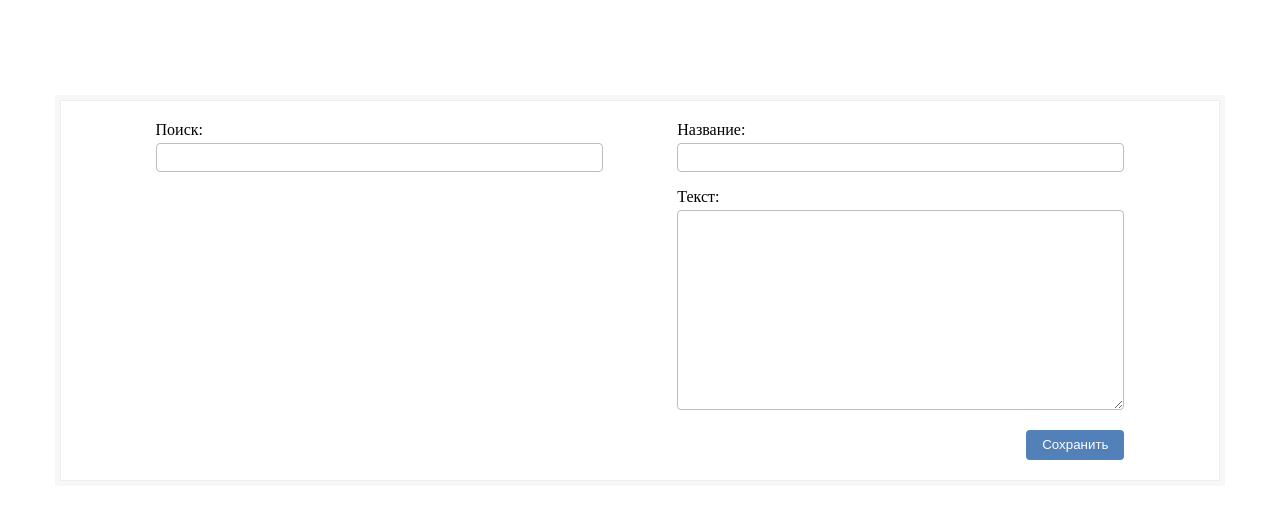
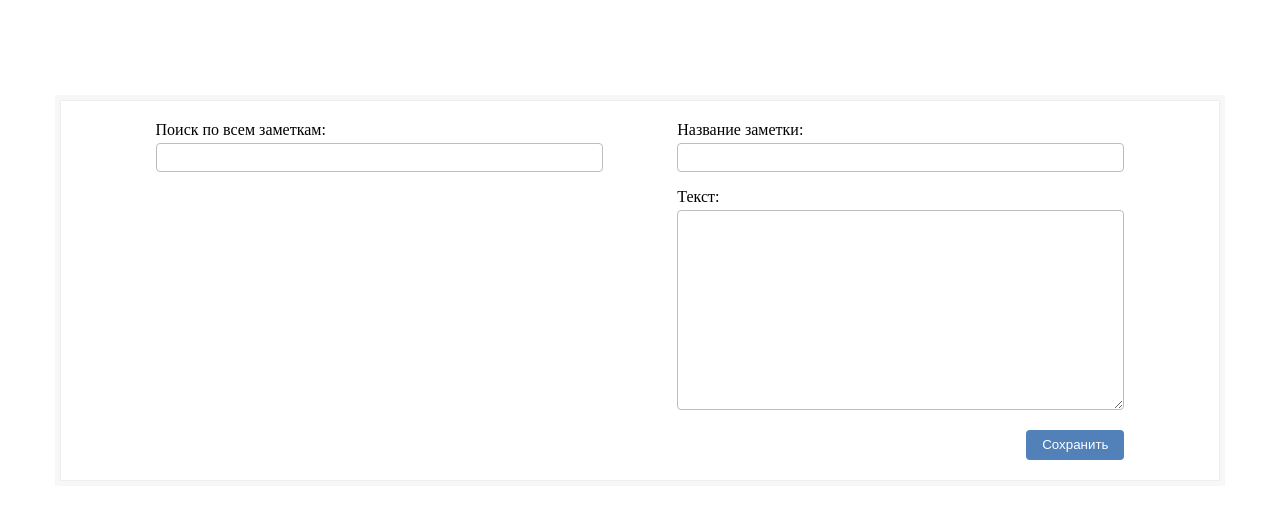
Before and after one commit to Naumch/react-notebook, a React (Create React App) app in the folder my-app/: page / in a window 1280 px wide. Shown: the top 520 px of the page. Built offline with nearby package versions, Linux system fonts and the light colour scheme.

Commit message:
Изменение label у инпутов

```diff
--- a/my-app/src/components/Filter.jsx
+++ b/my-app/src/components/Filter.jsx
@@ -4,7 +4,7 @@ function Filter({ filter, setFilter }) {
 
   return (
     <div className='field'>
-      <label className='field__label' htmlFor='search'>Поиск:</label>
+      <label className='field__label' htmlFor='search'>Поиск по всем заметкам:</label>
       <input className='field__input' name='search' value={filter} onChange={event => setFilter(event.target.value)} />
     </div>
   )
--- a/my-app/src/components/Inputs.jsx
+++ b/my-app/src/components/Inputs.jsx
@@ -42,14 +42,39 @@ function Inputs({ editId, setEditId, notes, setNotes }) {
   return (
     <>
       <div className='field'>
-        <label className='field__label' htmlFor='title'>Название:</label>
-        <input className='field__input' name='title' value={getValue('title')} onChange={event => changeItem('title', event)} />
+        <label
+          className='field__label'
+          htmlFor='title'
+        >
+          Название заметки:
+        </label>
+        <input
+          className='field__input'
+          name='title'
+          value={getValue('title')}
+          onChange={event => changeItem('title', event)}
+        />
       </div>
       <div className='field'>
-        <label className='field__label' htmlFor='text'>Текст:</label>
-        <textarea className='field__textarea' name='text' value={getValue('text')} onChange={event => changeItem('text', event)} />
+        <label
+          className='field__label'
+          htmlFor='text'
+        >
+          Текст:
+        </label>
+        <textarea
+          className='field__textarea'
+          name='text'
+          value={getValue('text')}
+          onChange={event => changeItem('text', event)}
+        />
       </div>
-      <button className='button-save' onClick={saveItem}>Сохранить</button>
+      <button
+        className='button-save'
+        onClick={saveItem}
+      >
+        Сохранить
+      </button>
     </>
   )
 }
```
